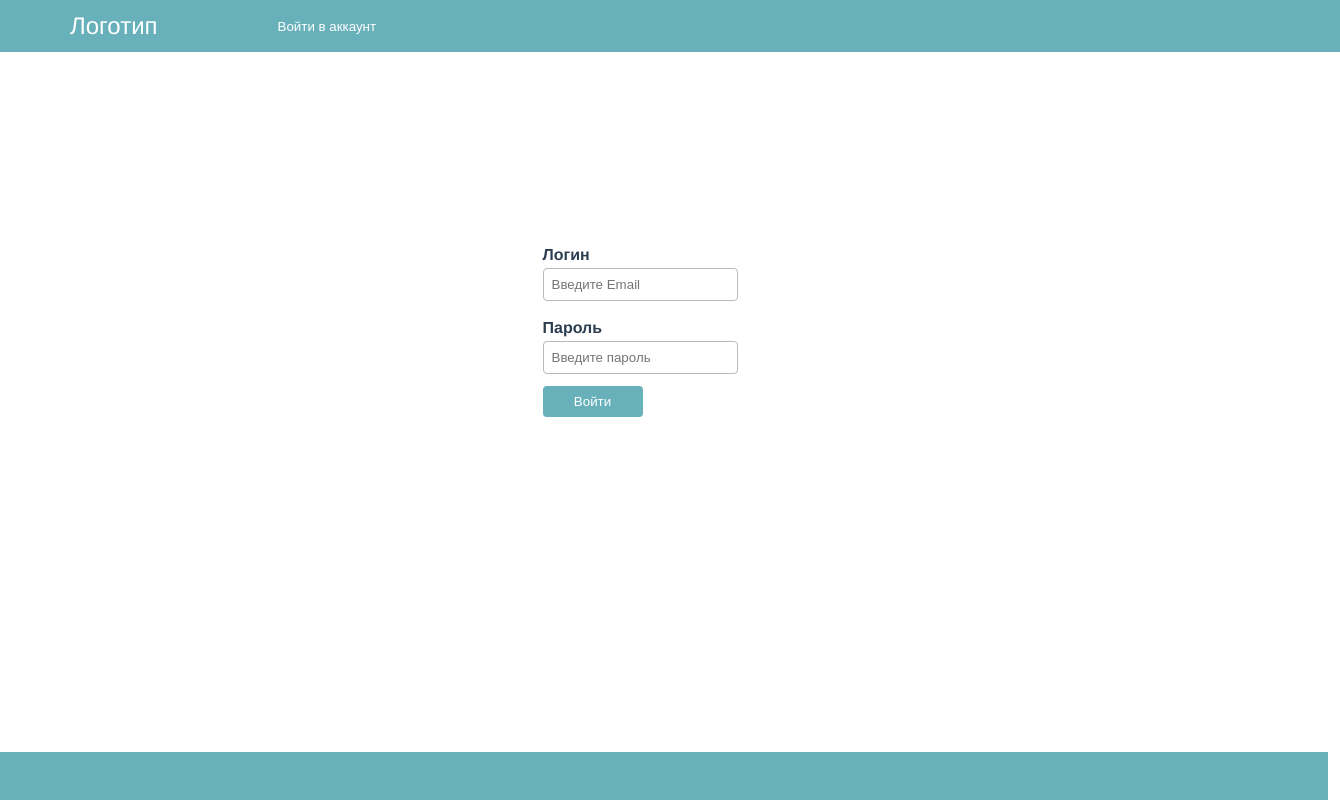
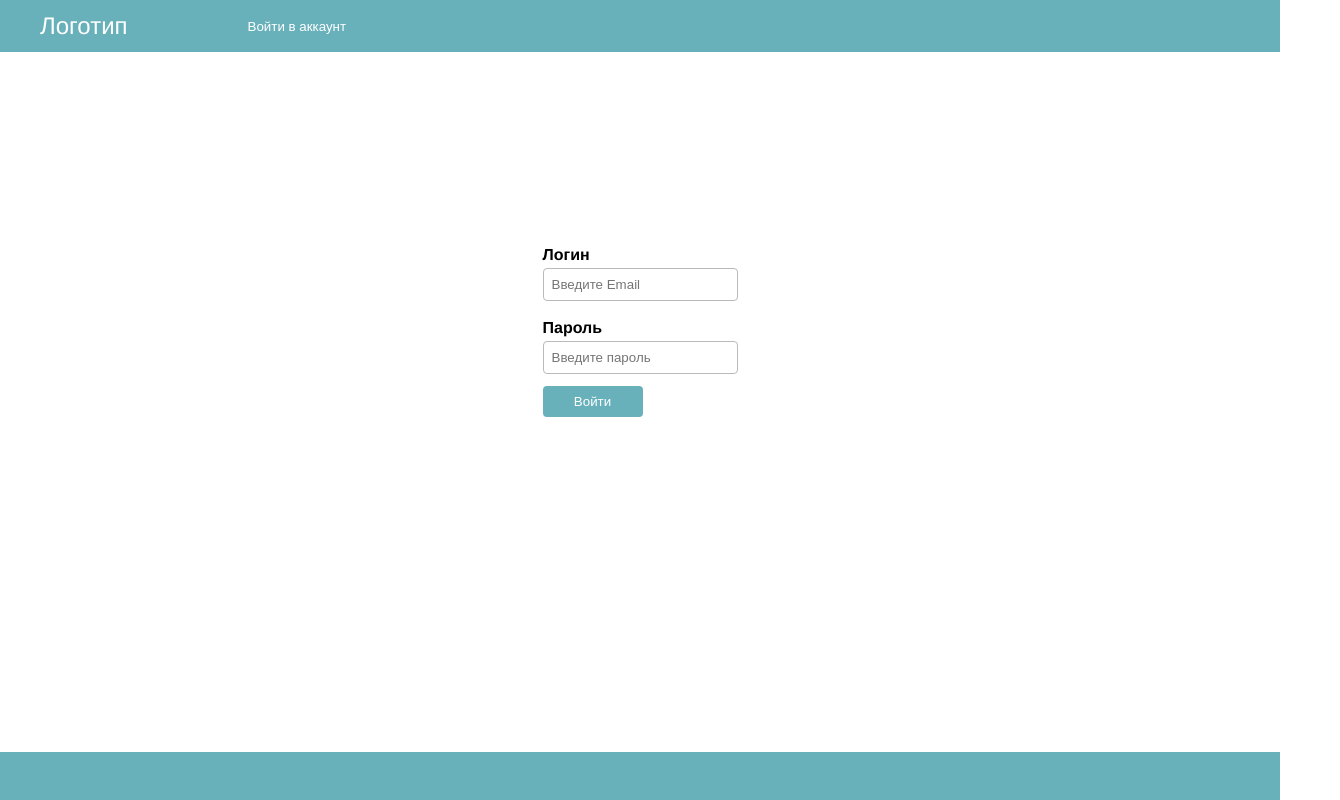
Before and after one commit to kremeshnoi/product-cards, a Vue app: page /login in a window 1280 px wide. Shown: the whole page, 1340 px wide, since content can reach past the window. Built offline with nearby package versions, Linux system fonts and the light colour scheme.

Commit message:
fix paddings

```diff
--- a/src/App.vue
+++ b/src/App.vue
@@ -31,16 +31,16 @@
 
 <style lang="scss">
 
+	* {
+		box-sizing: border-box;
+	}
+
 	body {
 		margin: 0;
 	}
 
 	#app {
 		font-family: Avenir, Helvetica, Arial, sans-serif;
-		-webkit-font-smoothing: antialiased;
-		-moz-osx-font-smoothing: grayscale;
-		text-align: center;
-		color: #2c3e50;
 	}
 
 </style>
```
